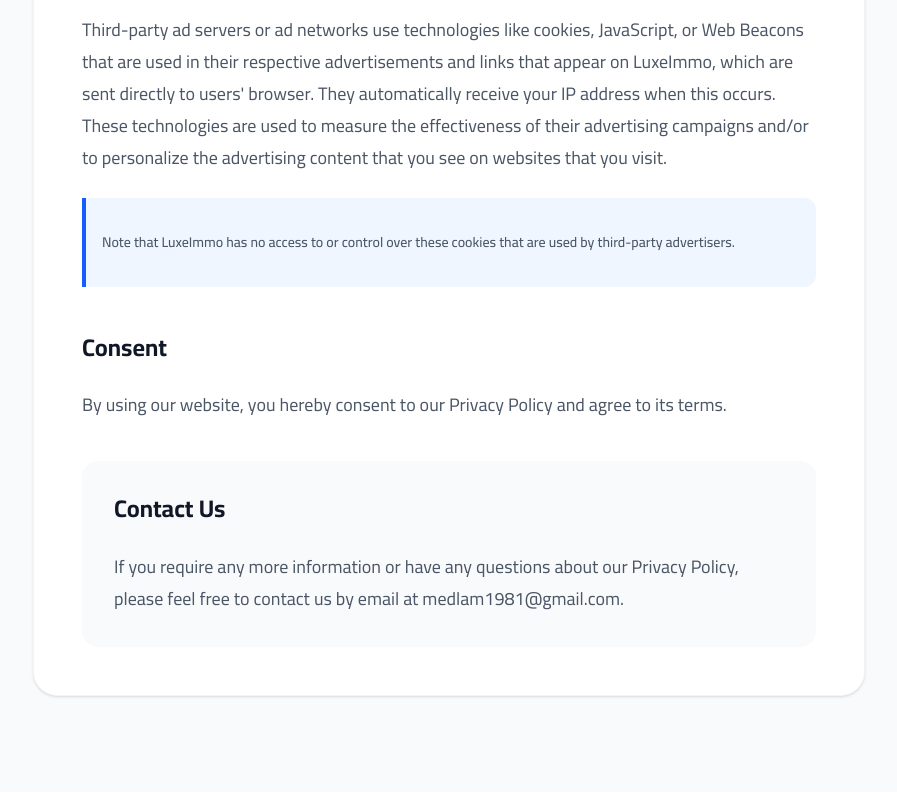
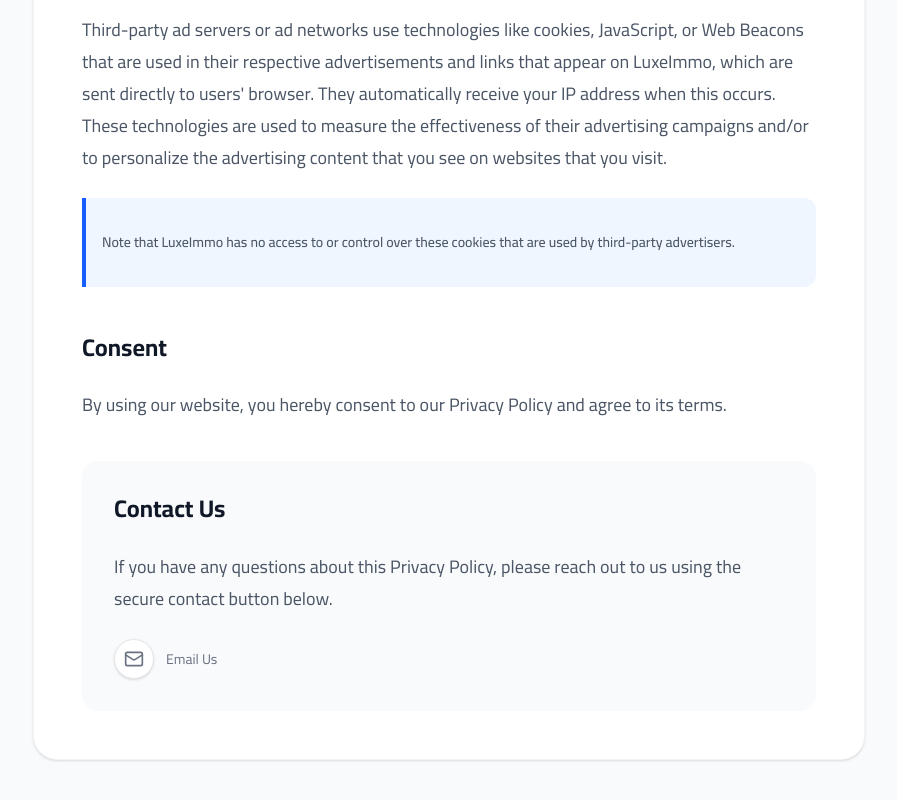
Before and after one commit to medlam1981/luxeimmo, a Next.js app: page /1/privacy-policy in a window 1280 px wide. Shown: the part 1285-2085 px from the top of the page, without its empty margins (191-1088 px from the left). Built offline with nearby package versions, Linux system fonts and the light colour scheme; no server answers.

Commit message:
feat(security): remove raw email from privacy policy and implement auth-gated secure contact button

```diff
--- a/messages/ar.json
+++ b/messages/ar.json
@@ -355,7 +355,7 @@
     "section5Title": "موافقة",
     "section5Text": "باستخدام موقعنا، فإنك توافق بموجبه على سياسة الخصوصية الخاصة بنا وتوافق على شروطها.",
     "section6Title": "اتصل بنا",
-    "section6Text": "إذا كنت بحاجة إلى مزيد من المعلومات أو لديك أي أسئلة حول سياسة الخصوصية الخاصة بنا، فلا تتردد في الاتصال بنا عبر البريد الإلكتروني على medlam1981@gmail.com."
+    "section6Text": "إذا كان لديك أي أسئلة حول سياسة الخصوصية هذه، يرجى التواصل معنا باستخدام زر الاتصال الآمن أدناه."
   },
   "BlogIndex": {
     "title": "رؤى لوكس إيمو",
--- a/messages/en.json
+++ b/messages/en.json
@@ -355,7 +355,7 @@
     "section5Title": "Consent",
     "section5Text": "By using our website, you hereby consent to our Privacy Policy and agree to its terms.",
     "section6Title": "Contact Us",
-    "section6Text": "If you require any more information or have any questions about our Privacy Policy, please feel free to contact us by email at medlam1981@gmail.com."
+    "section6Text": "If you have any questions about this Privacy Policy, please reach out to us using the secure contact button below."
   },
   "BlogIndex": {
     "title": "LuxeImmo Insights",
--- a/messages/es.json
+++ b/messages/es.json
@@ -355,7 +355,7 @@
     "section5Title": "Consentir",
     "section5Text": "Al utilizar nuestro sitio web, por la presente usted acepta nuestra Política de privacidad y acepta sus términos.",
     "section6Title": "Contáctenos",
-    "section6Text": "Si necesita más información o tiene alguna pregunta sobre nuestra Política de Privacidad, no dude en contactarnos por correo electrónico a medlam1981@gmail.com."
+    "section6Text": "Si tiene alguna pregunta sobre esta Política de Privacidad, comuníquese con nosotros utilizando el botón de contacto seguro a continuación."
   },
   "BlogIndex": {
     "title": "Perspectivas LuxeImmo",
--- a/messages/fr.json
+++ b/messages/fr.json
@@ -355,7 +355,7 @@
     "section5Title": "Consentement",
     "section5Text": "En utilisant notre site Web, vous consentez par la présente à notre politique de confidentialité et acceptez ses conditions.",
     "section6Title": "Contactez-nous",
-    "section6Text": "Si vous avez besoin de plus d'informations ou si vous avez des questions sur notre politique de confidentialité, n'hésitez pas à nous contacter par e-mail à medlam1981@gmail.com."
+    "section6Text": "Si vous avez des questions concernant cette politique de confidentialité, veuillez nous contacter en utilisant le bouton de contact sécurisé ci-dessous."
   },
   "BlogIndex": {
     "title": "Perspectives LuxeImmo",
--- a/src/app/[locale]/privacy-policy/page.tsx
+++ b/src/app/[locale]/privacy-policy/page.tsx
@@ -1,5 +1,6 @@
 import { getTranslations, setRequestLocale } from 'next-intl/server';
 import { Metadata } from 'next';
+import { SecureContactButton } from '@/components/storefront/SecureContactButton';
 
 export async function generateMetadata({ params }: { params: Promise<{ locale: string }> }): Promise<Metadata> {
   const { locale } = await params;
@@ -25,6 +26,7 @@ export default async function PrivacyPolicyPage({ params }: { params: Promise<{
   const { locale } = await params;
   setRequestLocale(locale);
   const t = await getTranslations({ locale, namespace: 'PrivacyPolicy' });
+  const tFooter = await getTranslations({ locale, namespace: 'Footer' });
 
   return (
     <div className="min-h-screen bg-gray-50 dark:bg-gray-950 pt-32 pb-24">
@@ -77,7 +79,14 @@ export default async function PrivacyPolicyPage({ params }: { params: Promise<{
 
               <section className="mt-10 bg-gray-50 dark:bg-gray-800/50 p-8 rounded-2xl">
                 <h2 className="text-2xl mt-0">{t('section6Title')}</h2>
-                <p className="mb-0">{t('section6Text')}</p>
+                <p className="mb-6">{t('section6Text')}</p>
+                <div className="flex justify-start">
+                  <SecureContactButton
+                    type="email"
+                    value="medlam1981@gmail.com"
+                    label={tFooter('emailUs')}
+                  />
+                </div>
               </section>
 
             </div>
--- /dev/null
+++ b/update_privacy.js
@@ -0,0 +1,19 @@
+const fs = require('fs');
+const files = ['en.json', 'fr.json', 'es.json', 'ar.json'];
+
+const texts = {
+  en: "If you have any questions about this Privacy Policy, please reach out to us using the secure contact button below.",
+  fr: "Si vous avez des questions concernant cette politique de confidentialité, veuillez nous contacter en utilisant le bouton de contact sécurisé ci-dessous.",
+  es: "Si tiene alguna pregunta sobre esta Política de Privacidad, comuníquese con nosotros utilizando el botón de contacto seguro a continuación.",
+  ar: "إذا كان لديك أي أسئلة حول سياسة الخصوصية هذه، يرجى التواصل معنا باستخدام زر الاتصال الآمن أدناه."
+};
+
+for (const file of files) {
+  const path = `messages/${file}`;
+  const data = JSON.parse(fs.readFileSync(path, 'utf8'));
+  const locale = file.split('.')[0];
+  if (data.PrivacyPolicy && data.PrivacyPolicy.section6Text) {
+    data.PrivacyPolicy.section6Text = texts[locale];
+    fs.writeFileSync(path, JSON.stringify(data, null, 2) + '\n', 'utf8');
+  }
+}
```
